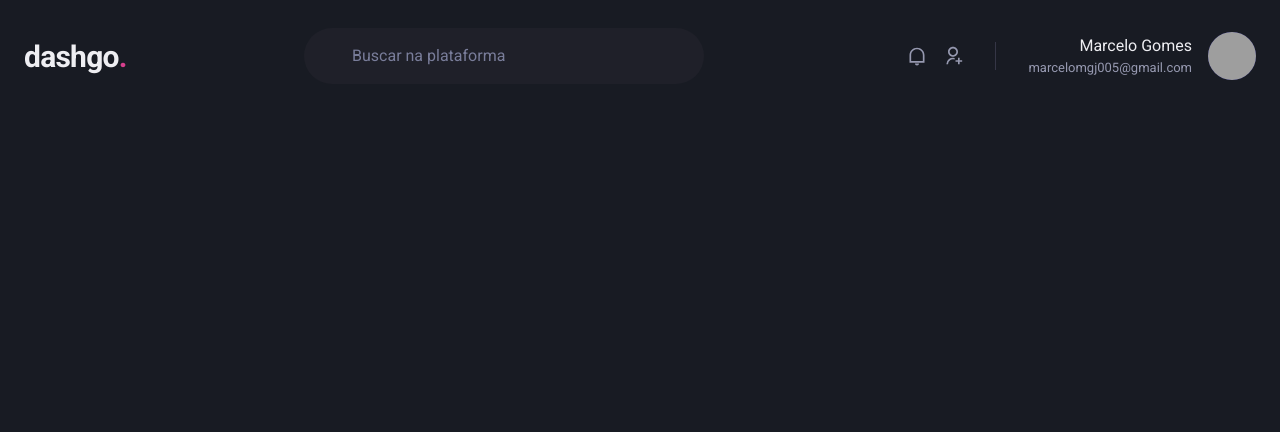
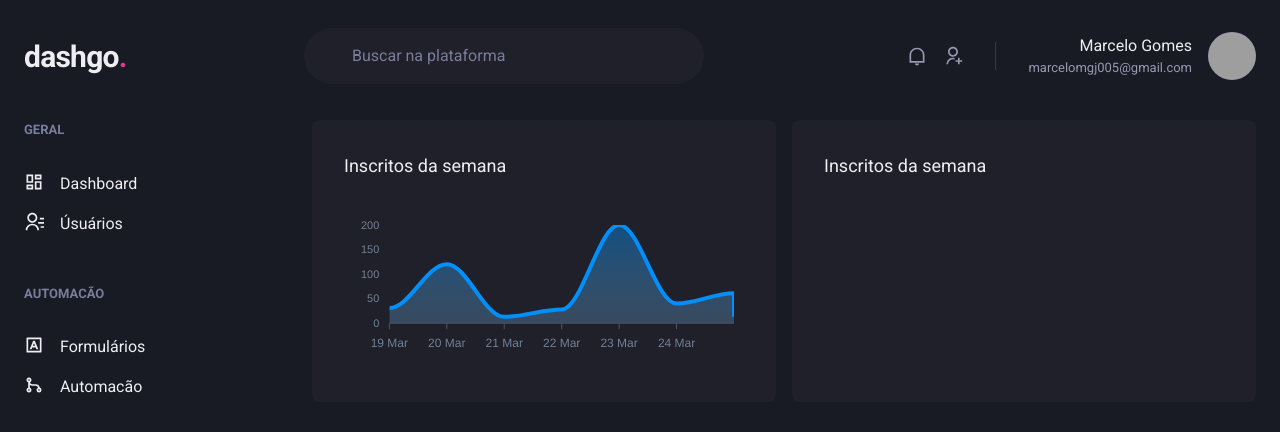
Before and after one commit to marcelo-gomj/dashgo, a Next.js app: page /dashboard in a window 1280 px wide. Shown: the top 432 px of the page. Built offline with nearby package versions, Linux system fonts and the light colour scheme; grey boxes are pictures that could not be loaded.

Commit message:
add content and sidebar

```diff
--- a/package.json
+++ b/package.json
@@ -12,10 +12,12 @@
     "@chakra-ui/react": "^1.7.4",
     "@emotion/react": "^11.7.1",
     "@emotion/styled": "^11.6.0",
+    "apexcharts": "^3.33.2",
     "chakra-ui": "^0.3.9",
     "framer-motion": "^6.2.3",
     "next": "12.0.8",
     "react": "17.0.2",
+    "react-apexcharts": "^1.4.0",
     "react-dom": "17.0.2",
     "react-icons": "^4.3.1"
   },
--- a/src/components/Header/index.tsx
+++ b/src/components/Header/index.tsx
@@ -1,5 +1,6 @@
 import { Flex, Text, Input, Icon, HStack, Box, Avatar } from '@chakra-ui/react';
 import { RiNotificationLine, RiUserAddLine } from 'react-icons/ri';
+
 export function Header(){
     return (
         <Flex
--- /dev/null
+++ b/src/components/Sidebar.tsx
@@ -0,0 +1,81 @@
+import { Box, Stack, Text, Link, Icon } from "@chakra-ui/react";
+import { RiContactsLine, RiDashboardLine, RiGitMergeLine, RiInputMethodLine } from "react-icons/ri";
+
+export function Sidebar(){
+    return (
+        <Box as="aside" w="64" mr="8">
+            <Stack spacing="12" align="flex-start">
+                <Box>
+                    <Text
+                        fontWeight="bold" color="gray.400" fontSize="small"
+                    >
+                        GERAL
+                    </Text>
+                    <Stack spacing="4" mt="8" align="stretch">
+                        <Link
+                            display="flex"
+                            align="center"
+                        >
+                            <Icon
+                                as={RiDashboardLine}
+                                fontSize="20"
+                            />
+
+                            <Text ml="4" fontSize="medium">
+                                Dashboard
+                            </Text>
+                        </Link>
+                        <Link
+                            display="flex"
+                            align="center"
+                        >
+                            <Icon
+                                as={RiContactsLine}
+                                fontSize="20"
+                            />
+
+                            <Text ml="4" fontSize="medium">
+                                Úsuários
+                            </Text>
+                        </Link>
+                    </Stack>
+                </Box>
+                <Box>
+                    <Text
+                        fontWeight="bold" color="gray.400" fontSize="small"
+                    >
+                        AUTOMACÃO
+                    </Text>
+                    <Stack spacing="4" mt="8" align="stretch">
+                        <Link
+                            display="flex"
+                            align="center"
+                        >
+                            <Icon
+                                as={RiInputMethodLine}
+                                fontSize="20"
+                            />
+
+                            <Text ml="4" fontSize="medium">
+                                Formulários
+                            </Text>
+                        </Link>
+                        <Link
+                            display="flex"
+                            align="center"
+                        >
+                            <Icon
+                                as={RiGitMergeLine}
+                                fontSize="20"
+                            />
+
+                            <Text ml="4" fontSize="medium">
+                                Automacão
+                            </Text>
+                        </Link>
+                    </Stack>
+                </Box>
+            </Stack>
+        </Box>
+    );
+}
--- a/src/pages/dashboard.tsx
+++ b/src/pages/dashboard.tsx
@@ -1,7 +1,115 @@
 import { Header } from '../components/Header';
+import { Sidebar } from '../components/Sidebar';
+import { Flex, SimpleGrid, Text, Box, theme } from '@chakra-ui/react';
+
+import dynamic from 'next/dynamic';
+const Chart = dynamic(() => import('react-apexcharts'), {
+    ssr: false
+})
+
+const options = {
+    chart: {
+        toolbar: {
+            show: false,
+        },
+        zoom: {
+            enabled: false,
+        },
+        foreColor: theme.colors.gray[500],
+    },
+
+    grid: {
+        show: false
+    },
+
+    dataLabels : {
+        enabled: false,
+    },
+
+    tooltip: {
+        enabled: false
+    },
+
+    xaxis: {
+        type: 'datetime',
+        axisBorder: {
+            color: theme.colors.gray[600]
+        },
+        axisTicks: {
+            color: theme.colors.gray[600]
+
+        },
+        categories: [
+            '2021-03-19T00:00:00:000Z',
+            '2021-03-20T00:00:00:000Z',
+            '2021-03-21T00:00:00:000Z',
+            '2021-03-22T00:00:00:000Z',
+            '2021-03-23T00:00:00:000Z',
+            '2021-03-24T00:00:00:000Z',
+            '2021-03-25T00:00:00:000Z',
+        ]
+    }
+
+};
+
+const series = [
+    {name: 'series1', data: [31, 120, 13, 28, 200, 40, 61, 13 ]}
+]
 
 export default function Dashboard(){
     return (
-        <Header />
+        <>
+            <Flex direction="column" h="100vh">
+                <Header />
+                <Flex
+                    w="100%"
+                    my="6"
+                    maxWidth={1480}
+                    mx="auto"
+                    px="6"
+                >
+                    <Sidebar />
+
+                    <SimpleGrid
+                        flex="1"
+                        gap="4"
+                        minChildWidth="320px"
+                        align="flex-start"
+                    >
+                        <Box
+                            p="8"
+                            bg="gray.800"
+                            borderRadius={8}
+
+                        >
+                            <Text
+                                fontSize="lg"
+                                mb="4"
+                            >Inscritos da semana</Text>
+                            <Chart
+                                type="area"
+                                height={160}
+                                options={options}
+                                series={series}
+                            />
+                        </Box>
+
+                        <Box
+                            p="8"
+                            bg="gray.800"
+                            borderRadius={8}
+
+                        >
+                            <Text
+                                fontSize="lg"
+                                mb="4"
+                            >Inscritos da semana</Text>
+
+                        </Box>
+
+                    </SimpleGrid>
+                </Flex>
+            </Flex>
+        </>
     )
 }
```
Also changed, not shown: 1 other file (tests, documents, lock files or other folders).
